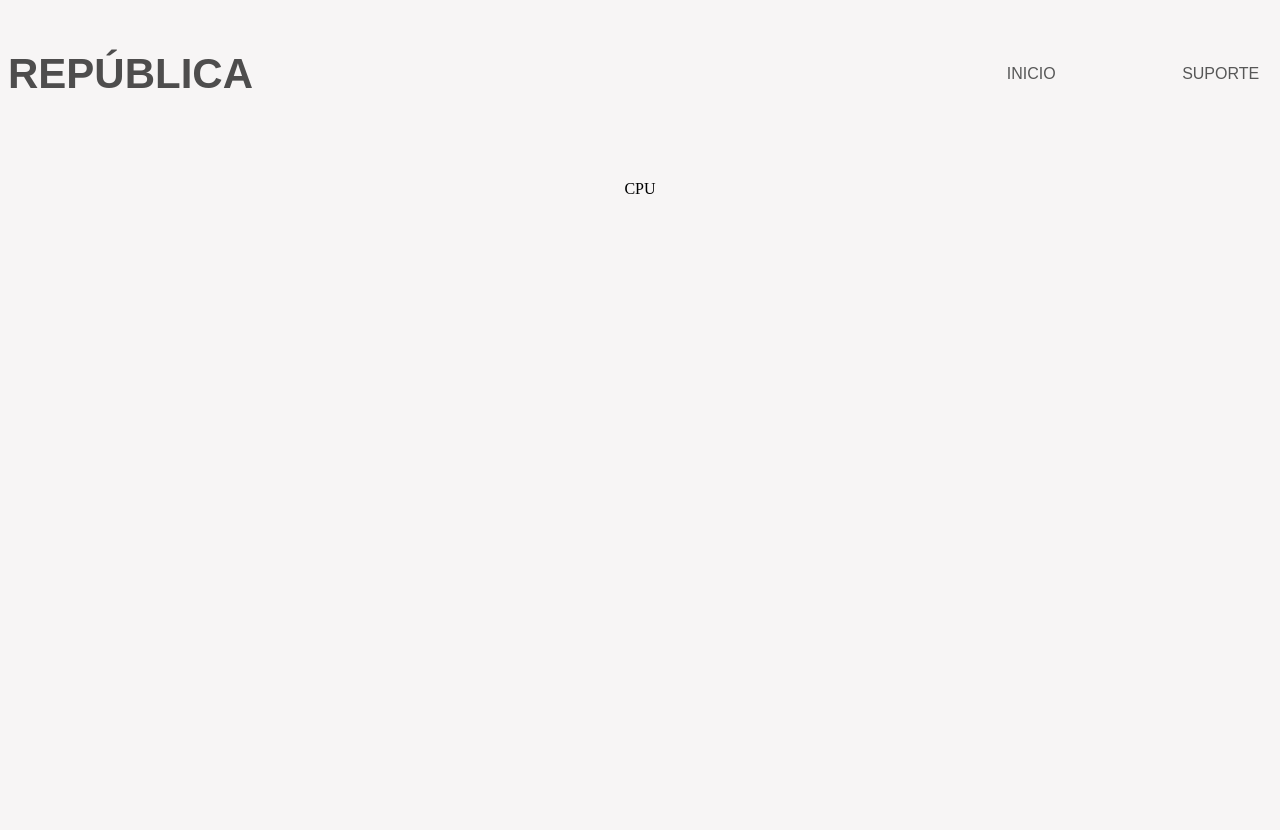
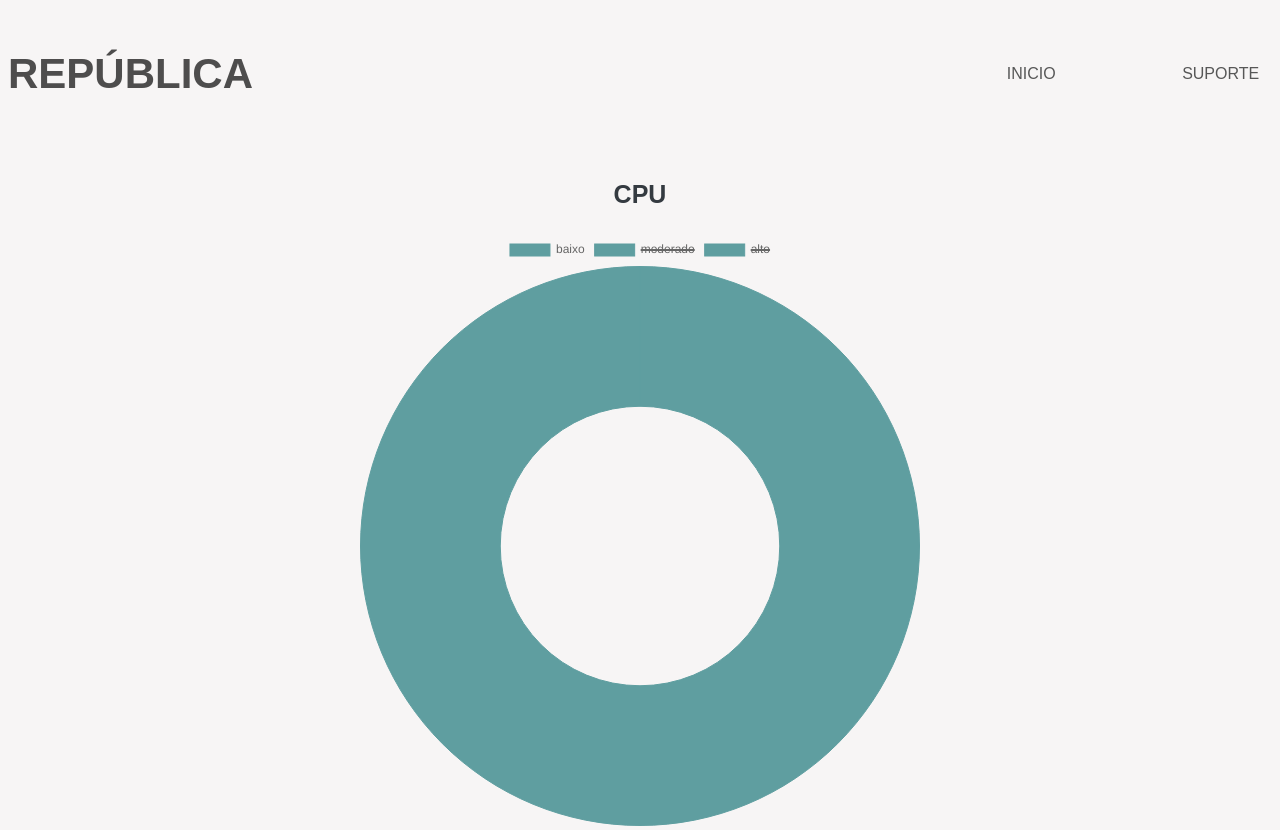
Before and after one commit to taiprogrammer/teste-machinetech, a plain HTML site: page dashboard/maquinas.html in a window 1280 px wide. Shown: the top 830 px of the page. Drawn offline with nearby package versions, Linux system fonts and the light colour scheme.

Commit message:
graficos da republica colocados via chart.js

```diff
--- /dev/null
+++ b/dashboard/css/main.css
@@ -0,0 +1,37 @@
+@import url('https://fonts.googleapis.com/css2? family = Montserrat & display = swap');
+@import url('https://fonts.googleapis.com/css2? family = Lobster & display = swap');
+@import url('https://fonts.googleapis.com/css2?family=Nunito+Sans:wght@300&display=swap');
+
+:root {
+    --blue:#007bff;
+    --indigo: #6610f2;
+    --purple: #6f42c1;
+    --pink: #e83e8c;
+    --red: #dc3545;
+    --orange: #fd7e14;
+    --yellow: #ffc107;
+    --green: #28a745;
+    --teal: #20c997;
+    --cyan: #17a2b8;
+    --white: #fff;
+    --gray: #6c757d;
+    --gray-dark: #343a40;
+    --primary: #007bff;
+    --secondary: #6c757d;
+    --success: #28a745;
+    --info: #17a2b8;
+    --warning: #ffc107;
+    --danger: #dc3545;
+    --light: #f8f9fa;
+    --dark: #343a40;
+    --background: #f7f5f5;
+}
+
+body {
+    background-color: var(--background);
+    text-align: center;
+    position: relative;
+    display: flex;
+    flex-direction: column;
+    justify-content: center;
+}
--- a/dashboard/maquinas.html
+++ b/dashboard/maquinas.html
@@ -4,8 +4,8 @@
     <meta charset="UTF-8">
     <meta name="viewport" content="width=device-width, initial-scale=1.0">
     <title>República</title>
-    <script src="path/tp/chartjs/dist/Chart.js"></script>
-    <script src="https://cdnjs.cloudflare.com/ajax/libs/Chart.js/2.9.4/Chart.min.js" integrity="sha512-d9xgZrVZpmmQlfonhQUvTR7lMPtO7NkZMkA0ABN3PHCbKA5nqylQ/yWlFAyY6hYgdF1Qh6nYiuADWwKB4C2WSw==" crossorigin="anonymous"></script>
+    <!--<script src="path/tp/chartjs/dist/Chart.js"></script>-->
+    <link rel="stylesheet" href="/css/main.css">
 
     <style>
         @import url('https://fonts.googleapis.com/css2? family = Montserrat & display = swap');
@@ -70,6 +70,16 @@ body {
     position: relative;
     margin: 5vh;
 }
+.container02 main .box-grafico p {
+    color: var(--dark);
+    font-weight: bold;
+    font-size: 25px;
+    font-family: Montserrat, sans-serif;
+}
+.gorow .container02 main .box-grafico canvas {
+    width: 100px;
+    height: 100px;
+}
 
     </style>
 </head>
@@ -87,38 +97,80 @@ body {
         </div>
     </header>
     <!--CONTENT-->
+    <script src="https://cdnjs.cloudflare.com/ajax/libs/Chart.js/2.9.4/Chart.min.js"></script>
+    <div class="gorow">
     <div class="container02">
         <main>
             <div class="box-grafico">
                 <p>CPU</p>
+                <canvas id="myChart"></canvas>
             </div>
         </main>
     </div>
-    <canvas id="myChart" width="400" height="400"></canvas>
+    <div class="container02">
+        <main>
+            <div class="box-grafico">
+                <p>Disco</p>
+                <canvas id="myChartTwo"></canvas>
+            </div>
+        </main>
+    </div>
+    <div class="container02">
+        <main>
+            <div class="box-grafico">
+                <p>Memória</p>
+                <canvas id="myChartThree"></canvas>
+            </div>
+        </main>
+    </div>
+</div>
+
 </body>
 </html>
+
+
 <script>
-    var ctx = document.getElementById('myChart');
-    var ctx = document.getElementById('myChart').getContext('2d');
-    var ctx = $('#myChart');
-    var ctx = 'myChart';
-    let chart = new Chart(ctx, {
-    type: 'line',
-    data: data,
-    options: {
-        layout: {
-            padding: {
-                left: 50,
-                right: 0,
-                top: 0,
-                bottom: 0
-            }
-        }
-    }
-});
-var myDoughnutChart = new Chart(ctx, {
-    type: 'doughnut',
-    data: data,
-    options: options
-});
+  var ctx = document.getElementById("myChart");
+  var ctx2 = document.getElementById("myChartTwo");
+  var ctx3 = document.getElementById("myChartThree");
+  // type, data, options
+  var chartGraph = new Chart(ctx, {
+      type: 'doughnut',
+      data: {
+          labels: ['baixo', 'moderado', 'alto'],
+          datasets: [{
+              label: "taxa teste",
+              data: [5],
+              borderWidth: 1,
+              borderColor: 'rgba( 95, 158, 160, 1)',
+              backgroundColor: 'rgba( 95, 158, 160, 1)'
+          }]
+      }
+  });
+  var chartGraph = new Chart(ctx2, {
+      type: 'doughnut',
+      data: {
+          labels: ['baixo', 'moderado', 'alto'],
+          datasets: [{
+              label: 'taxa teste',
+              data: [5],
+              borderWidth: 1,
+              borderColor: 'rgba(95, 158, 160, 1)',
+              backgroundColor: 'rgba(95, 158, 160, 1)'
+          }]
+      }
+  })
+  var chartGraph = new Chart(ctx3, {
+      type: 'doughnut',
+      data: {
+          labels: ['baixo', 'moderado', 'alto'],
+          datasets: [{
+              label: 'taxa teste',
+              data: [5],
+              borderWidth: 1,
+              borderColor: 'rgba(95, 158, 160, 1)',
+              backgroundColor: 'rgba(95, 158, 160, 1)'
+          }]
+      }
+  })
 </script>
```
